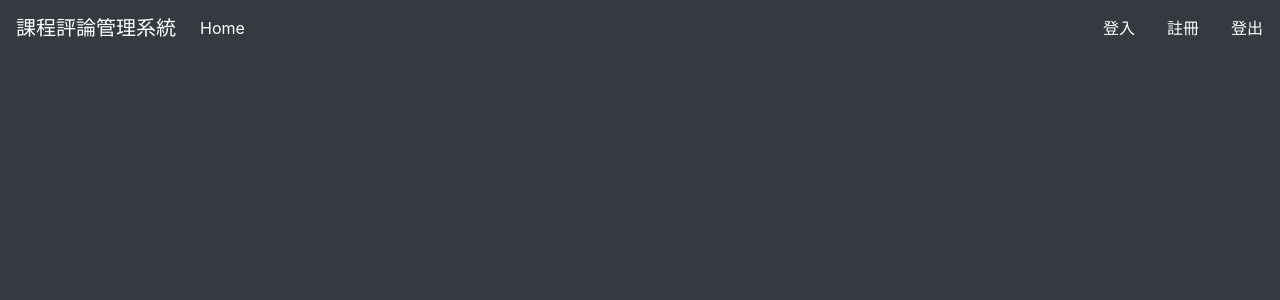
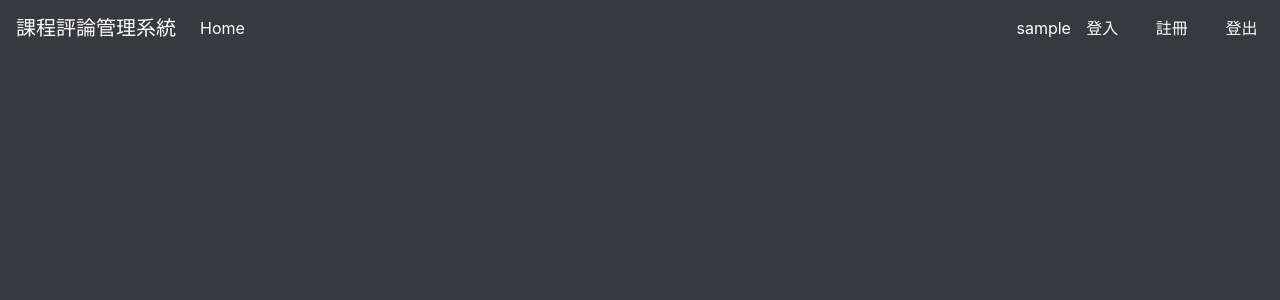
Before and after one commit to Iotalh/Class-Manager, a PHP site: page / in a window 1280 px wide. Shown: the top 300 px of the page. Run offline with PHP 8.4, Linux system fonts and the light colour scheme; the visitor is signed in with stand-in values (Sample User, id 1).

Commit message:
Update index.php

```diff
--- a/index.php
+++ b/index.php
@@ -34,6 +34,7 @@
 					</li>
 				</ul>
 				<div class="row nav-item justify-content-end">
+					<a class="col nav-link nav-btn" href="#"><?echo $_SESSION["userName"]?></a>
 					<a class="col nav-link nav-btn" href="login.php">登入</a>
 					<a class="col nav-link nav-btn" href="signup.php">註冊</a>
 					<a class="col nav-link nav-btn" href="logout.php">登出</a>
```
